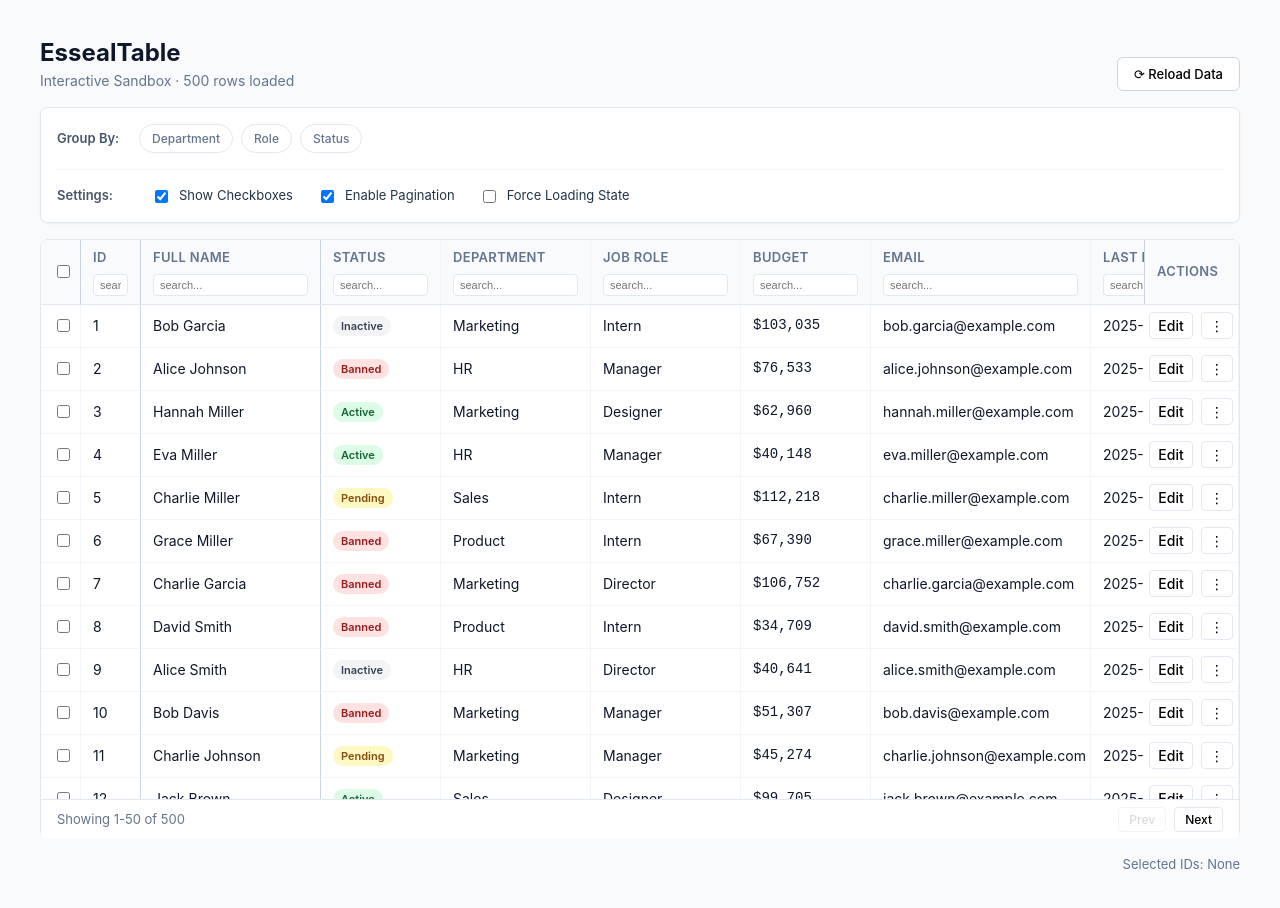
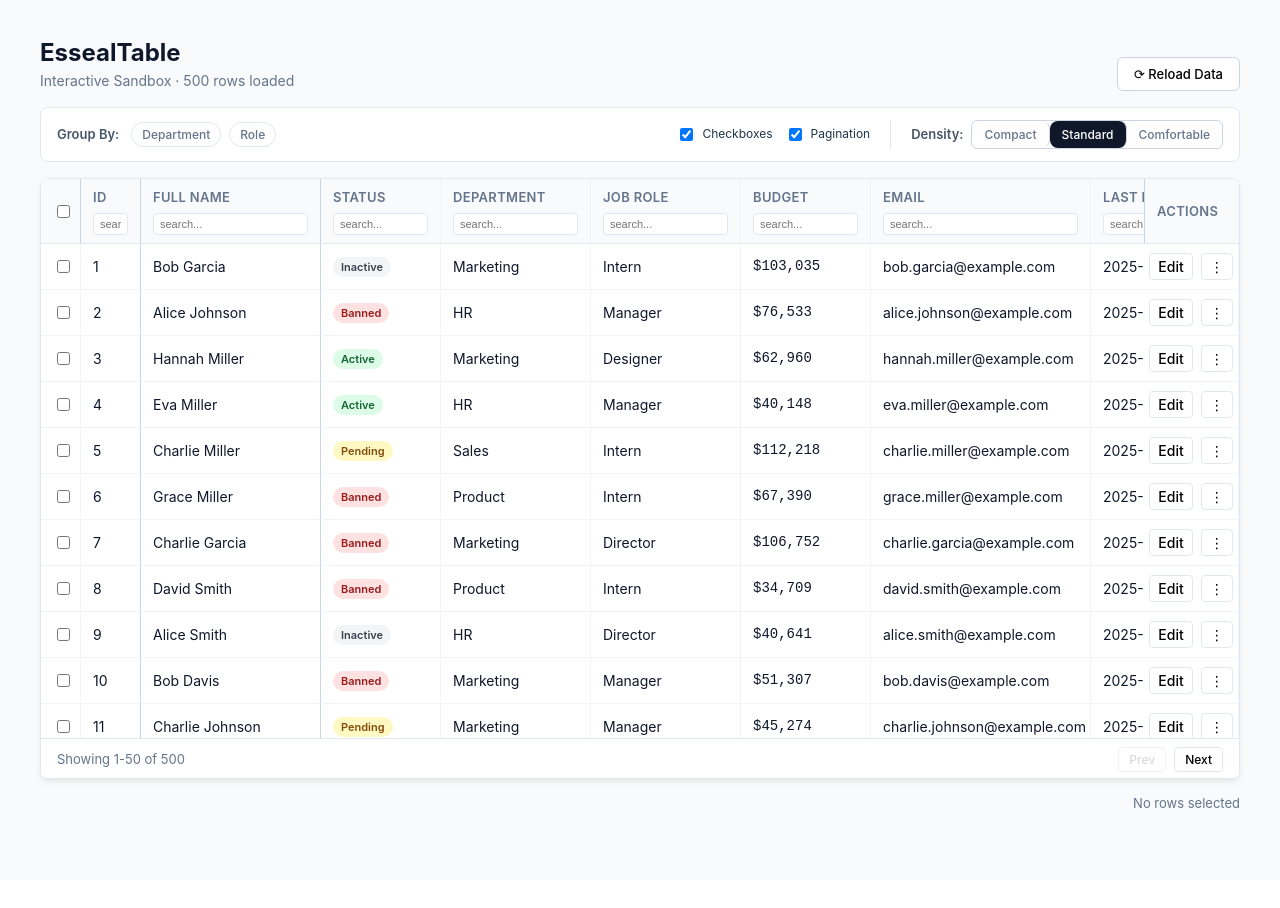
Before and after one commit to esseal-dev/esseal-data-table-community, a React (Vite) app: page / in a window 1280 px wide. Shown: the top 908 px of the page. After the commit the page ends 880 px from the top, so only its background shows below. Built offline with nearby package versions, Linux system fonts and the light colour scheme.

Commit message:
predefined row height buttons

```diff
--- a/src/App.tsx
+++ b/src/App.tsx
@@ -1,7 +1,16 @@
 import { useState, useMemo, useEffect } from 'react';
 import { EssealTable, type GridColDef, type GridAction } from './EssealTable';
 
-// --- 1. Mock Data Generator
+// --- Types & Constants ---
+type Density = 'compact' | 'standard' | 'comfortable';
+
+const DENSITY_OPTIONS: Record<Density, number> = {
+  compact: 35,
+  standard: 45,
+  comfortable: 55
+};
+
+// --- Mock Data Generator ---
 interface UserRow {
   id: number;
   name: string;
@@ -13,21 +22,20 @@ interface UserRow {
   budget: number;
 }
 
-const DEPARTMENTS = ['Engineering', 'Sales', 'Marketing', 'HR', 'Legal', 'Product'];
-const ROLES = ['Frontend Dev', 'Backend Dev', 'Manager', 'Designer', 'Director', 'Intern'];
-const STATUSES = ['Active', 'Pending', 'Inactive', 'Banned'] as const;
-const NAMES = ['Alice', 'Bob', 'Charlie', 'David', 'Eva', 'Frank', 'Grace', 'Hannah', 'Ian', 'Jack'];
-const SURNAMES = ['Smith', 'Johnson', 'Williams', 'Brown', 'Jones', 'Garcia', 'Miller', 'Davis'];
+const generateData = (count: number): UserRow[] => {
+  const DEPARTMENTS = ['Engineering', 'Sales', 'Marketing', 'HR', 'Legal', 'Product'];
+  const ROLES = ['Frontend Dev', 'Backend Dev', 'Manager', 'Designer', 'Director', 'Intern'];
+  const STATUSES = ['Active', 'Pending', 'Inactive', 'Banned'] as const;
+  const NAMES = ['Alice', 'Bob', 'Charlie', 'David', 'Eva', 'Frank', 'Grace', 'Hannah', 'Ian', 'Jack'];
+  const SURNAMES = ['Smith', 'Johnson', 'Williams', 'Brown', 'Jones', 'Garcia', 'Miller', 'Davis'];
 
-const generateData = (count: number): UserRow[] => {
   return Array.from({ length: count }, (_, index) => {
     const name = `${NAMES[Math.floor(Math.random() * NAMES.length)]} ${SURNAMES[Math.floor(Math.random() * SURNAMES.length)]}`;
-    const dept = DEPARTMENTS[Math.floor(Math.random() * DEPARTMENTS.length)];
     return {
       id: index + 1,
       name,
       email: `${name.toLowerCase().replace(' ', '.')}@example.com`,
-      department: dept,
+      department: DEPARTMENTS[Math.floor(Math.random() * DEPARTMENTS.length)],
       role: ROLES[Math.floor(Math.random() * ROLES.length)],
       status: STATUSES[Math.floor(Math.random() * STATUSES.length)],
       lastLogin: new Date(Date.now() - Math.floor(Math.random() * 10000000000)).toISOString().split('T')[0],
@@ -36,28 +44,29 @@ const generateData = (count: number): UserRow[] => {
   });
 };
 
-
 export default function App() {
-  // Data State
+  // --- Data State ---
   const [rows, setRows] = useState<UserRow[]>([]);
   const [loading, setLoading] = useState(true);
 
-  // Grid Feature State
+  // --- Grid State ---
+  const [density, setDensity] = useState<Density>('standard'); // New: Density
   const [groupBy, setGroupBy] = useState<(keyof UserRow)[]>([]);
+  const [selection, setSelection] = useState<(string | number)[]>([]);
+
+  // --- Toggles ---
   const [showCheckboxes, setShowCheckboxes] = useState(true);
   const [enablePagination, setEnablePagination] = useState(true);
-  const [selection, setSelection] = useState<(string | number)[]>([]);
 
-  // Load Initial Data
+  // Load Data
   useEffect(() => {
-    // Simulate API Load
     setTimeout(() => {
       setRows(generateData(500));
       setLoading(false);
     }, 600);
   }, []);
 
-  // Columns Configuration
+  // Columns
   const columns = useMemo<GridColDef<UserRow>[]>(() => [
     { field: 'id', headerName: 'ID', width: 60, pinned: 'left' },
     { field: 'name', headerName: 'Full Name', width: 180, pinned: 'left' },
@@ -65,15 +74,15 @@ export default function App() {
       field: 'status',
       headerName: 'Status',
       width: 120,
-      renderCell: ({ value }) => {
-        const colors: Record<string, string> = {
-          Active: '#dcfce7', Pending: '#fef9c3', Inactive: '#f3f4f6', Banned: '#fee2e2'
-        };
-        const text: Record<string, string> = {
-          Active: '#166534', Pending: '#854d0e', Inactive: '#374151', Banned: '#991b1b'
-        };
+      renderCell: ({ value }: { value: ColorThemeKeyType }) => {
+        const colors: ColorTheme = { Active: '#dcfce7', Pending: '#fef9c3', Inactive: '#f3f4f6', Banned: '#fee2e2' };
+        const text: ColorTheme = { Active: '#166534', Pending: '#854d0e', Inactive: '#374151', Banned: '#991b1b' };
         return (
-          <span style={{ background: colors[value], color: text[value], padding: '2px 8px', borderRadius: '12px', fontSize: '11px', fontWeight: 600 }}>
+          <span style={{
+            background: colors[value], color: text[value],
+            padding: '2px 8px', borderRadius: '12px',
+            fontSize: '11px', fontWeight: 600
+          }}>
             {value}
           </span>
         );
@@ -91,24 +100,25 @@ export default function App() {
     { field: 'lastLogin', headerName: 'Last Login', width: 120 },
   ], []);
 
-  // Row Actions Definition
+  // Actions
   const rowActions = (row: UserRow): GridAction<UserRow>[] => [
     { label: 'Edit', onClick: () => alert(`Edit ${row.name}`) },
     { label: 'Delete', onClick: () => alert(`Delete ${row.name}`) },
+    { label: 'View Profile', onClick: () => console.log('View', row.id) },
   ];
 
-  // Helper to toggle grouping fields
-  const toggleGroupBy = (field: keyof UserRow) => {
-    setGroupBy(prev =>
-      prev.includes(field) ? prev.filter(f => f !== field) : [...prev, field]
-    );
-  };
+  // Styles Helper
+  const btnStyle = (active: boolean) => ({
+    padding: '6px 12px', fontSize: '12px', cursor: 'pointer',
+    border: '1px solid #cbd5e1', background: active ? '#0f172a' : 'white',
+    color: active ? 'white' : '#64748b', flex: 1, textAlign: 'center' as const
+  });
 
   return (
     <div style={{ padding: '40px', background: '#f8fafc', minHeight: '100vh', fontFamily: 'Inter, sans-serif' }}>
       <div style={{ maxWidth: '1200px', margin: '0 auto', display: 'flex', flexDirection: 'column', gap: '16px' }}>
 
-        {/* --- Header Section --- */}
+        {/* --- Header & Reload --- */}
         <div style={{ display: 'flex', justifyContent: 'space-between', alignItems: 'end' }}>
           <div>
             <h1 style={{ margin: 0, fontSize: '24px', color: '#0f172a' }}>EssealTable</h1>
@@ -124,83 +134,72 @@ export default function App() {
           </button>
         </div>
 
-        {/* --- Controls Toolbar --- */}
-        <div style={{ background: 'white', padding: '16px', borderRadius: '8px', border: '1px solid #e2e8f0', display: 'flex', flexDirection: 'column', gap: '16px', boxShadow: '0 1px 2px rgba(0,0,0,0.05)' }}>
+        {/* --- Toolbar --- */}
+        <div style={{
+          background: 'white', padding: '12px 16px', borderRadius: '8px',
+          border: '1px solid #e2e8f0', display: 'flex', alignItems: 'center',
+          justifyContent: 'space-between', flexWrap: 'wrap', gap: '16px'
+        }}>
 
-          {/* Grouping Controls */}
+          {/* Left: Grouping */}
           <div style={{ display: 'flex', alignItems: 'center', gap: '12px' }}>
-            <span style={{ fontSize: '13px', fontWeight: 600, color: '#475569', minWidth: '70px' }}>Group By:</span>
-            <div style={{ display: 'flex', gap: '8px', flexWrap: 'wrap' }}>
-              {['department', 'role', 'status'].map((field) => {
+            <span style={{ fontSize: '13px', fontWeight: 600, color: '#475569' }}>Group By:</span>
+            <div style={{ display: 'flex', gap: '8px' }}>
+              {['department', 'role'].map((field) => {
                 const isActive = groupBy.includes(field as keyof UserRow);
                 return (
-                  <button
-                    key={field}
-                    onClick={() => toggleGroupBy(field as keyof UserRow)}
+                  // eslint-disable-next-line
+                  <button key={field} onClick={() => setGroupBy(p => p.includes(field as any) ? [] : [field as any])}
                     style={{
-                      padding: '6px 12px',
-                      borderRadius: '20px',
+                      padding: '4px 10px', borderRadius: '20px', fontSize: '12px', cursor: 'pointer',
                       border: `1px solid ${isActive ? '#0ea5e9' : '#e2e8f0'}`,
-                      background: isActive ? '#e0f2fe' : 'white',
-                      color: isActive ? '#0284c7' : '#64748b',
-                      fontSize: '12px',
-                      fontWeight: 500,
-                      cursor: 'pointer',
-                      transition: 'all 0.2s'
-                    }}
-                  >
+                      background: isActive ? '#e0f2fe' : 'white', color: isActive ? '#0284c7' : '#64748b'
+                    }}>
                     {field.charAt(0).toUpperCase() + field.slice(1)}
-                    {isActive && <span style={{ marginLeft: '6px' }}>×</span>}
                   </button>
                 );
               })}
             </div>
-            {groupBy.length > 0 && (
-              <button onClick={() => setGroupBy([])} style={{ fontSize: '12px', color: '#94a3b8', background: 'none', border: 'none', cursor: 'pointer', textDecoration: 'underline' }}>
-                Clear Grouping
-              </button>
-            )}
           </div>
 
-          <div style={{ height: '1px', background: '#f1f5f9' }} />
+          {/* Right: Density & Toggles */}
+          <div style={{ display: 'flex', alignItems: 'center', gap: '20px' }}>
 
-          {/* Feature Toggles */}
-          <div style={{ display: 'flex', alignItems: 'center', gap: '24px' }}>
-            <span style={{ fontSize: '13px', fontWeight: 600, color: '#475569', minWidth: '70px' }}>Settings:</span>
+            {/* Toggles */}
+            <div style={{ display: 'flex', gap: '12px' }}>
+              <label style={{ fontSize: '12px', display: 'flex', gap: '6px', cursor: 'pointer' }}>
+                <input type="checkbox" checked={showCheckboxes} onChange={e => setShowCheckboxes(e.target.checked)} /> Checkboxes
+              </label>
+              <label style={{ fontSize: '12px', display: 'flex', gap: '6px', cursor: 'pointer' }}>
+                <input type="checkbox" checked={enablePagination} onChange={e => setEnablePagination(e.target.checked)} /> Pagination
+              </label>
+            </div>
 
-            <label style={{ display: 'flex', alignItems: 'center', gap: '8px', fontSize: '13px', cursor: 'pointer' }}>
-              <input type="checkbox" checked={showCheckboxes} onChange={e => setShowCheckboxes(e.target.checked)} />
-              Show Checkboxes
-            </label>
-
-            <label style={{ display: 'flex', alignItems: 'center', gap: '8px', fontSize: '13px', cursor: 'pointer' }}>
-              <input type="checkbox" checked={enablePagination} onChange={e => setEnablePagination(e.target.checked)} />
-              Enable Pagination
-            </label>
-
-            <label style={{ display: 'flex', alignItems: 'center', gap: '8px', fontSize: '13px', cursor: 'pointer' }}>
-              <input type="checkbox" checked={loading} onChange={e => setLoading(e.target.checked)} />
-              Force Loading State
-            </label>
+            {/* Density Selector */}
+            <div style={{ display: 'flex', alignItems: 'center', gap: '8px', borderLeft: '1px solid #e2e8f0', paddingLeft: '20px' }}>
+              <span style={{ fontSize: '13px', fontWeight: 600, color: '#475569' }}>Density:</span>
+              <div style={{ display: 'flex', borderRadius: '6px', overflow: 'hidden', border: '1px solid #cbd5e1' }}>
+                <button style={{ ...btnStyle(density === 'compact'), border: 'none', borderRight: '1px solid #cbd5e1' }} onClick={() => setDensity('compact')}>Compact</button>
+                <button style={{ ...btnStyle(density === 'standard'), border: 'none', borderRight: '1px solid #cbd5e1' }} onClick={() => setDensity('standard')}>Standard</button>
+                <button style={{ ...btnStyle(density === 'comfortable'), border: 'none' }} onClick={() => setDensity('comfortable')}>Comfortable</button>
+              </div>
+            </div>
           </div>
         </div>
 
-        {/* --- The Table --- */}
-        <div style={{ height: '600px', background: 'white', borderRadius: '8px', overflow: 'hidden' }}>
+        {/* --- Table --- */}
+        <div style={{ height: '600px', background: 'white', borderRadius: '8px', overflow: 'hidden', boxShadow: '0 4px 6px -1px rgba(0, 0, 0, 0.1)' }}>
           <EssealTable
             rows={rows}
             columns={columns}
+            loading={loading}
 
-            // Dynamic Props
+            // Layout & Props
+            rowHeight={DENSITY_OPTIONS[density]} // Dynamic Height
             groupBy={groupBy}
-            loading={loading}
             checkboxSelection={showCheckboxes}
             pagination={enablePagination}
             pageSize={50}
-
-            // Layout
-            rowHeight={42}
-            height={600}
 
             // Actions & Events
             rowActions={rowActions}
@@ -208,12 +207,19 @@ export default function App() {
           />
         </div>
 
-        {/* --- Selection Footer --- */}
-        <div style={{ fontSize: '13px', color: '#64748b', textAlign: 'right' }}>
-          Selected IDs: {selection.length > 0 ? selection.join(', ') : 'None'}
+        {/* --- Footer Selection --- */}
+        <div style={{ textAlign: 'right', fontSize: '13px', color: '#64748b' }}>
+          {selection.length > 0 ? (
+            <span style={{ color: '#0369a1', background: '#e0f2fe', padding: '4px 8px', borderRadius: '4px' }}>
+              {selection.length} row(s) selected
+            </span>
+          ) : 'No rows selected'}
         </div>
 
       </div>
     </div>
   );
 }
+
+interface ColorTheme { Active: string, Pending: string, Inactive: string, Banned: string }
+type ColorThemeKeyType = 'Active' | 'Pending' | 'Inactive' | 'Banned'
```
